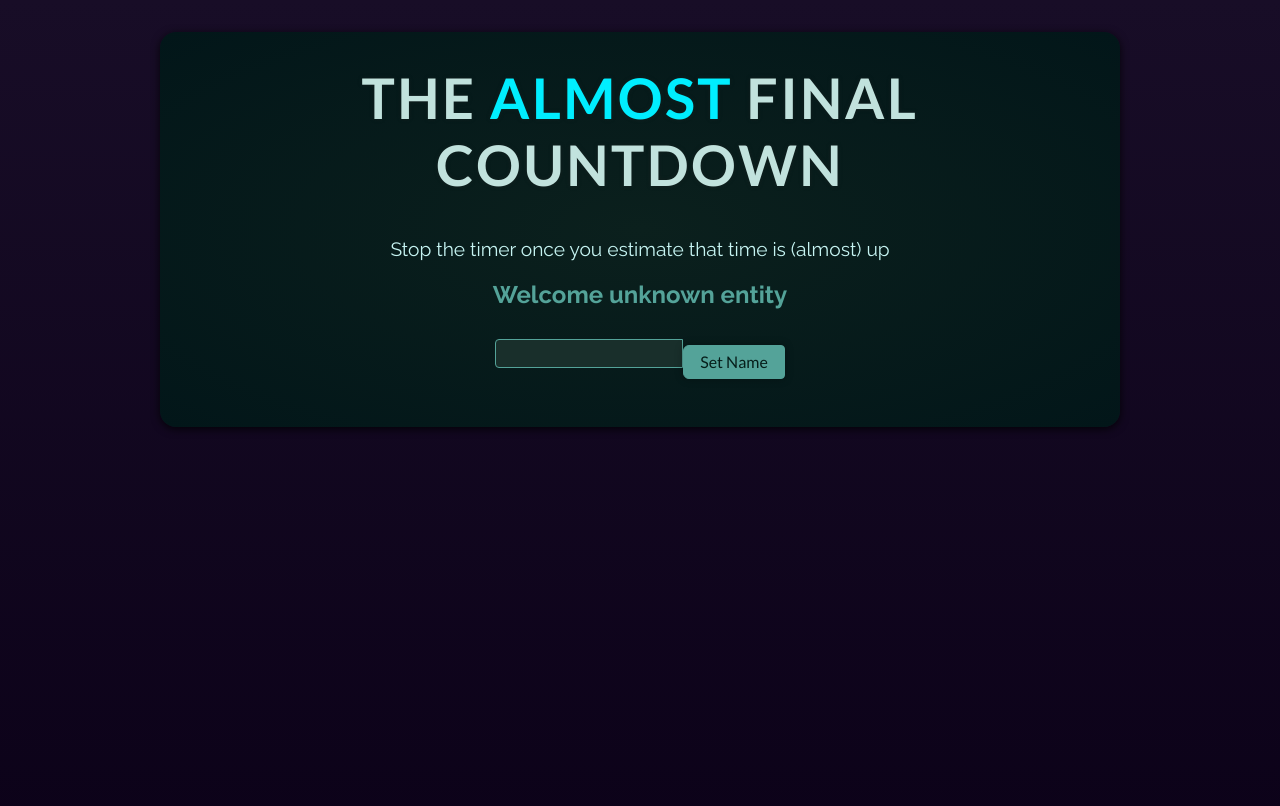
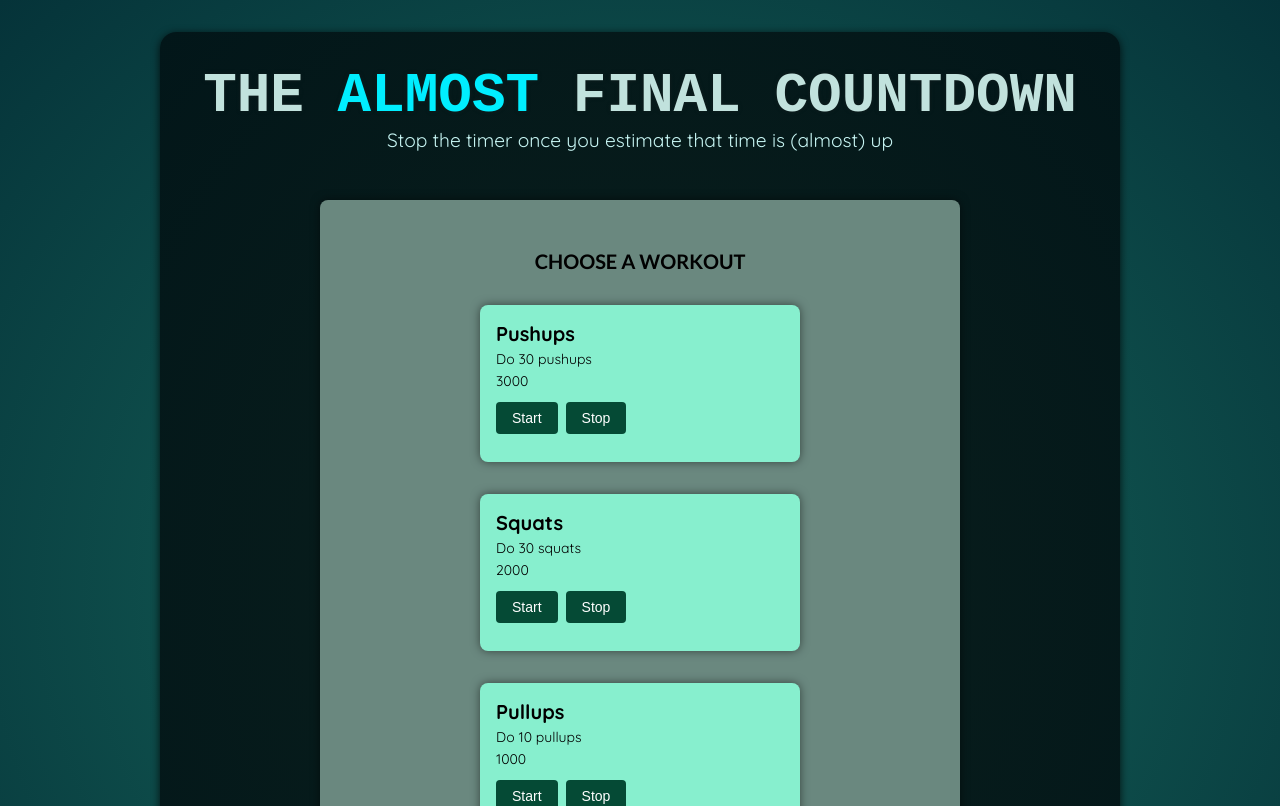
Before and after one commit to Ebdollah/Techverx, a React (Vite) app in the folder useRef-and-Portals/: page / in a window 1280 px wide. Shown: the top 806 px of the page. Built offline with nearby package versions, Linux system fonts and the light colour scheme; a web font is replaced by a local one.

Commit message:
Ref exercise implmented

```diff
--- a/useRef-and-Portals/src/App.jsx
+++ b/useRef-and-Portals/src/App.jsx
@@ -1,12 +1,20 @@
 import FilePicker from './components/FilePicker.jsx';
 import Player from './components/Player.jsx';
+import File from './components/RefPractice/Workout/File.jsx';
+import TimerChallenge from './components/TimerChallenge.jsx';
 
 function App() {
   return (
     <>
-      <Player />
+      {/* <Player /> */}
       {/* <FilePicker/> */}
-      {/* <div id="challenges"></div> */}
+      <File />
+      {/* <div id="challenges">
+        <TimerChallenge title="Easy" targetTime={1}/>
+        <TimerChallenge title="Not Easy" targetTime={5}/>
+        <TimerChallenge title="Getting tough" targetTime={10}/>
+        <TimerChallenge title="Pros Only" targetTime={15}/>
+      </div> */}
     </>
   );
 }
--- /dev/null
+++ b/useRef-and-Portals/src/components/RefPractice/Workout/File.jsx
@@ -0,0 +1,61 @@
+import React from "react";
+import Workout from "./Workout";
+import styles from "./styles.module.css";
+
+const workouts = [
+  {
+    title: "Pushups",
+    description: "Do 30 pushups",
+    time: 1000 * 1 * 3,
+  },
+  {
+    title: "Squats",
+    description: "Do 30 squats",
+    time: 1000 * 1 * 2,
+  },
+  {
+    title: "Pullups",
+    description: "Do 10 pullups",
+    time: 1000 * 1 * 1,
+  },
+];
+
+function File() {
+  const [completedWorkouts, setCompletedWorkouts] = React.useState([]);
+
+  function handleWorkoutComplete(workoutTitle) {
+    setCompletedWorkouts((prevCompletedWorkouts) => [
+      ...prevCompletedWorkouts,
+      workoutTitle,
+    ]);
+  }
+
+  return (
+    <main>
+      <section className={styles.section}>
+        <h2>Choose a workout</h2>
+        <ul className={styles.ul}>
+          {workouts.map((workout) => (
+            <li key={workout.title}>
+              <Workout
+                {...workout}
+                onComplete={() => handleWorkoutComplete(workout.title)}
+              />
+            </li>
+          ))}
+        </ul>
+      </section>
+
+      <section className={styles.section}>
+        <h2>Completed workouts</h2>
+        <ul className={styles.ul}>
+          {completedWorkouts.map((workoutTitle, index) => (
+            <li key={index}>{workoutTitle}</li>
+          ))}
+        </ul>
+      </section>
+    </main>
+  );
+}
+
+export default File;
--- /dev/null
+++ b/useRef-and-Portals/src/components/RefPractice/Workout/Workout.jsx
@@ -0,0 +1,30 @@
+import React from "react";
+import styles from "./styles.module.css";
+
+export default function Workout({ title, description, time, onComplete }) {
+  const timer = React.useRef();
+
+  function handleStartWorkout() {
+    timer.current = setTimeout(() => {
+      console.log(title);
+      onComplete(title);
+    }, time);
+  }
+
+  function handleStopWorkout() {
+    clearTimeout(timer.current);
+    onComplete(title);
+  }
+
+  return (
+    <article className={styles.article}>
+      <h3>{title}</h3>
+      <p>{description}</p>
+      <p>{time}</p>
+      <p>
+        <button onClick={handleStartWorkout}>Start</button>
+        <button onClick={handleStopWorkout}>Stop</button>
+      </p>
+    </article>
+  );
+}
--- /dev/null
+++ b/useRef-and-Portals/src/components/RefPractice/Workout/styles.module.css
@@ -0,0 +1,78 @@
+@import url('https://fonts.googleapis.com/css2?family=Raleway:wght@400;700&family=Lato:wght@400;700&display=swap');
+
+* {
+  box-sizing: border-box;
+}
+
+body {
+  margin: 0;
+  font-family: 'Raleway', sans-serif;
+  -webkit-font-smoothing: antialiased;
+  -moz-osx-font-smoothing: grayscale;
+  background: linear-gradient(#180d27, #0c0219);
+  color: #e5d9f1;
+  min-height: 100vh;
+}
+
+section {
+  width: 90%;
+  max-width: 40rem;
+  margin: 3rem auto;
+  padding: 2rem;
+  background: #6a887f;
+  border-radius: 8px;
+  box-shadow: 0 0 10px rgba(0, 0, 0, 0.5);
+  color: #000000;
+}
+
+section h2 {
+  text-align: center;
+  font-family: 'Lato', sans-serif;
+  text-transform: uppercase;
+  font-size: 1.25rem;
+}
+
+ul {
+  list-style: none;
+  margin: 0;
+  padding: 0;
+  display: flex;
+  flex-direction: column;
+  justify-content: center;
+  align-items: center;
+}
+
+article {
+  margin: 1rem 0;
+  padding: 1rem;
+  background: #87efce;
+  border-radius: 8px;
+  box-shadow: 0 0 10px rgba(0, 0, 0, 0.5);
+  color: #000000;
+  width: 20rem;
+}
+
+article h3 {
+  font-size: 1.25rem;
+  margin: 0;
+}
+
+article p {
+  margin: 0.25rem 0;
+  font-size: 0.875rem;
+}
+
+article button {
+  margin: 0.5rem 0.5rem 0.5rem 0;
+  padding: 0.5rem 1rem;
+  border: none;
+  border-radius: 4px;
+  background: #054a35;
+  color: #ffffff;
+  font-size: 0.875rem;
+  cursor: pointer;
+}
+
+article button:hover {
+  background: #087f5b;
+}
--- /dev/null
+++ b/useRef-and-Portals/src/components/TimerChallenge.jsx
@@ -0,0 +1,32 @@
+import React,{useRef, useState} from 'react'
+
+function TimerChallenge({title, targetTime}) {
+    const timer = useRef();
+
+    const [timeExpired, setTimeExpired] = useState(false);
+    const [timerStarted, setTimerStarted] = useState(false);
+    const handleStart = ()=>{
+        timer.current = setTimeout(() => {
+            setTimeExpired(true);
+            // setTimerStarted(false);
+        }, targetTime * 1000);
+        setTimerStarted(true);
+    }
+    const handleStop =()=>{
+        clearTimeout(timer.current);
+        setTimerStarted(false);
+    }
+  return (
+    <section className='challenge'>
+        <h2>{title}</h2>
+        {timeExpired && <p>You Lost</p>}
+        <p className='challenge-time'>{targetTime} seconds</p>
+        <p><button onClick={timerStarted ? handleStop : handleStart}>
+           {timerStarted ? 'stop' : 'start '} challenge
+        </button></p>
+        <p className={timerStarted ? 'active' : undefined}>{timerStarted && 'Timer is running'}{ timeExpired && 'Timer is inactive'} </p>
+    </section>
+  )
+}
+
+export default TimerChallenge
--- a/useRef-and-Portals/src/index.css
+++ b/useRef-and-Portals/src/index.css
@@ -223,7 +223,7 @@ header p {
   }
 }
 
-
+/*
 * {
   box-sizing: border-box;
 }
@@ -275,4 +275,4 @@ button {
 
 button:hover {
   background: #a80ad1;
-}
+} */
```
